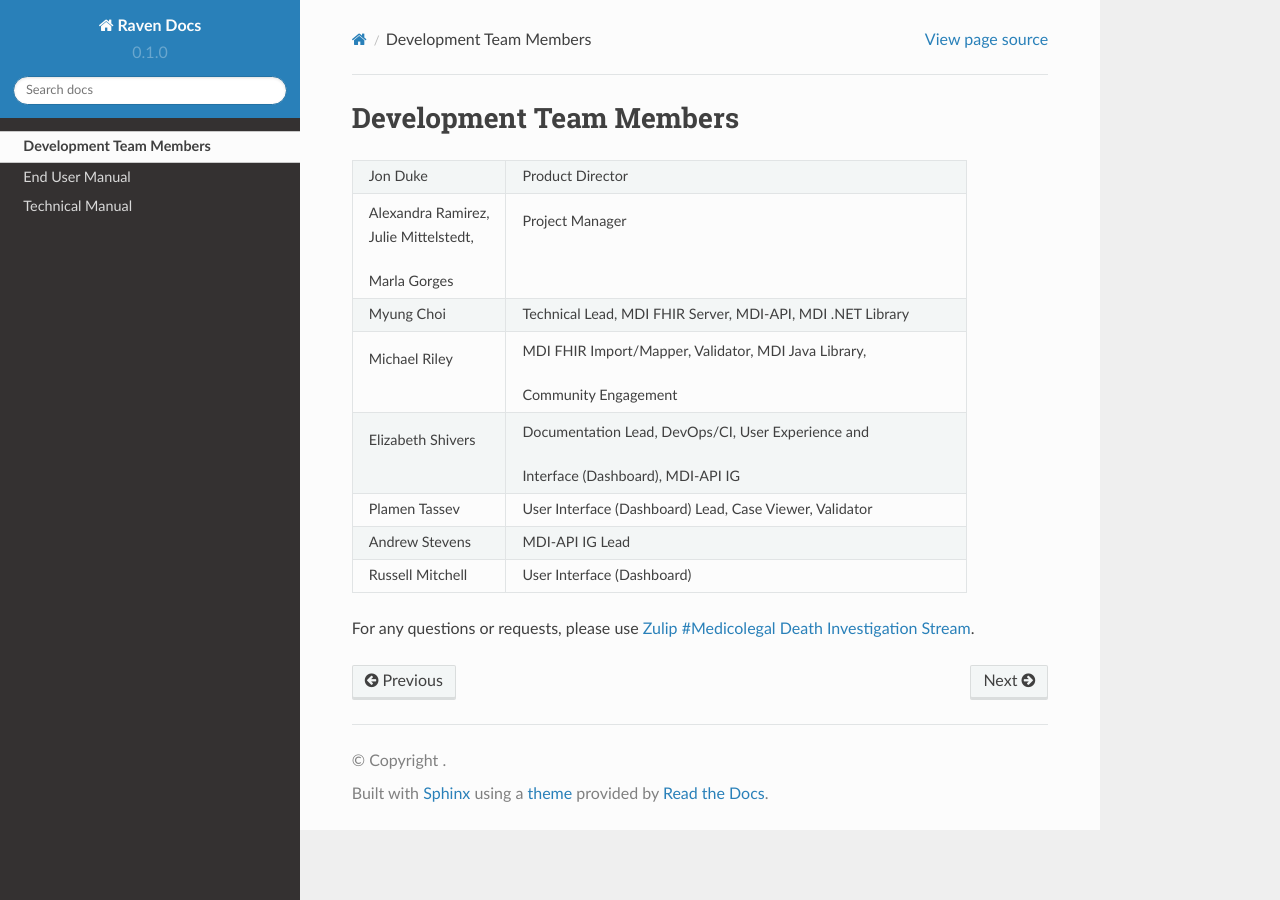
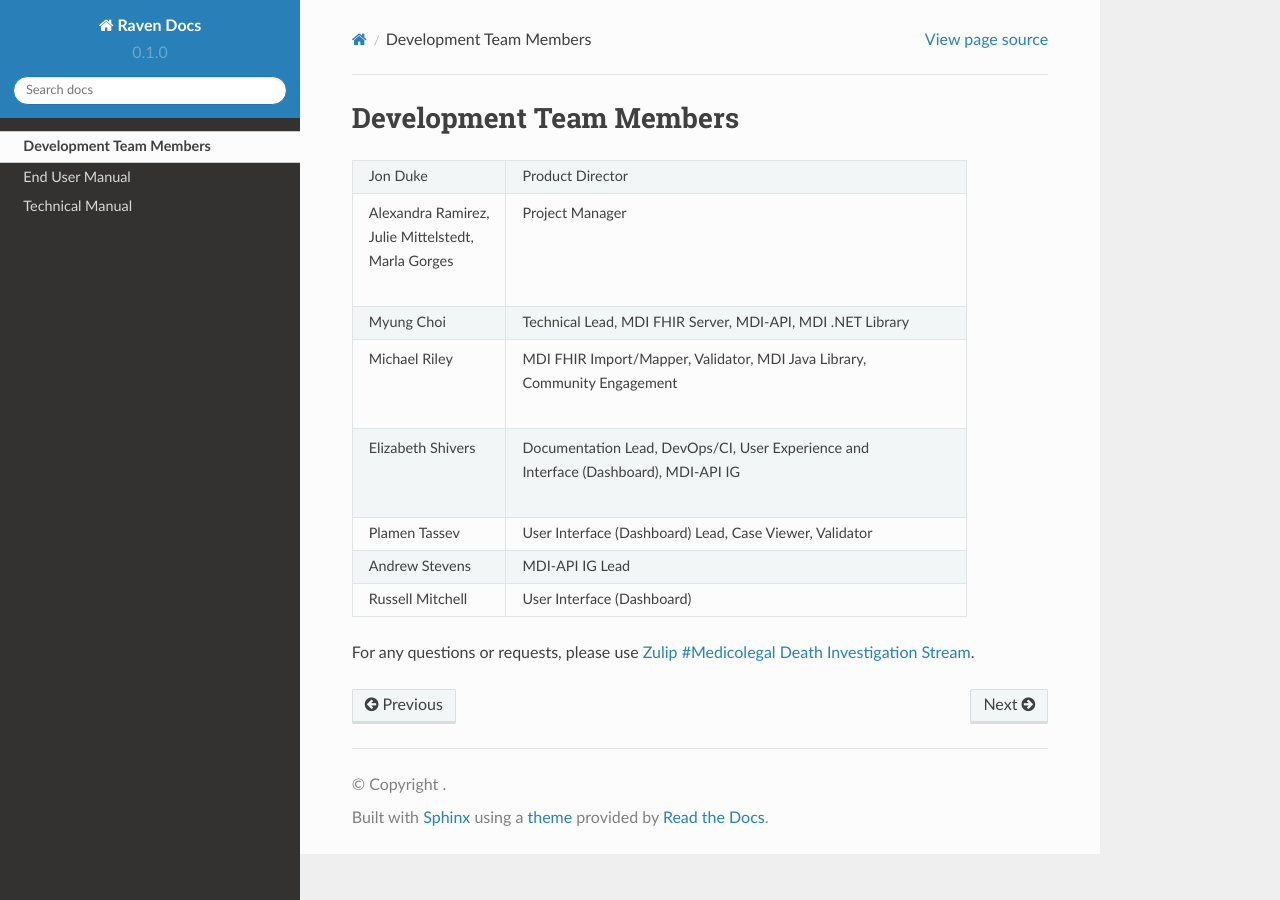
Before and after one commit to MortalityReporting/RavenDocs, a Sphinx documentation site: the page built from docs/source/developmentTeam.rst, in a window 1280 px wide. Built offline with Sphinx 7.4.7 and the Read the Docs theme 2.0.0, drawn with Linux system fonts in a browser that asks for light colours.

```diff
--- a/docs/source/developmentTeam.rst
+++ b/docs/source/developmentTeam.rst
@@ -11,20 +11,20 @@ Development Team Members
      - Product Director
    * - | Alexandra Ramirez,
        | Julie Mittelstedt,
-       Marla Gorges
+       | Marla Gorges
      - | Project Manager
        |
-
+       |
    * - Myung Choi
      - Technical Lead, MDI FHIR Server, MDI-API, MDI .NET Library
    * - | Michael Riley
-
+       |
      - | MDI FHIR Import/Mapper, Validator, MDI Java Library,
-       Community Engagement
+       | Community Engagement
    * - | Elizabeth Shivers
-
+       |
      - | Documentation Lead, DevOps/CI, User Experience and
-       Interface (Dashboard), MDI-API IG
+       | Interface (Dashboard), MDI-API IG
    * - Plamen Tassev
      - User Interface (Dashboard) Lead, Case Viewer, Validator
    * - Andrew Stevens
```
